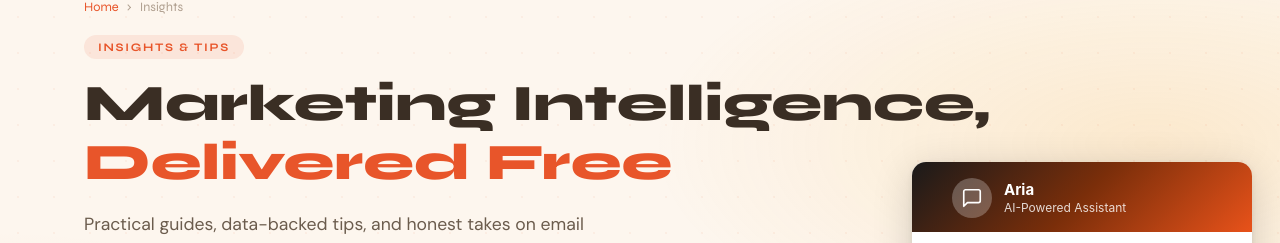
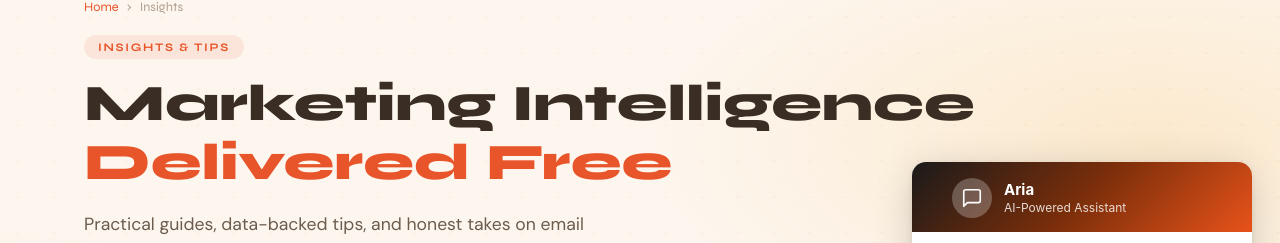
Before and after one commit to halojumper/SignalForge, a Next.js app: page /insights in a window 1280 px wide. Shown: the part 177-420 px from the top of the page. Built offline with nearby package versions, Linux system fonts and the light colour scheme.

Commit message:
Update page.tsx
Remove comma

```diff
--- a/app/insights/page.tsx
+++ b/app/insights/page.tsx
@@ -33,7 +33,7 @@ export default function Insights() {
       <div className="page-hero"><div className="container page-hero-inner">
         <div className="breadcrumb"><Link href="/">Home</Link><span>›</span><span>Insights</span></div>
         <span className="section-label">Insights &amp; Tips</span>
-        <h1>Marketing Intelligence, <em>Delivered Free</em></h1>
+        <h1>Marketing Intelligence <em>Delivered Free</em></h1>
         <p>Practical guides, data-backed tips, and honest takes on email marketing, SMS, ad creative, and automation - straight from our team.</p>
       </div></div>
 
```
